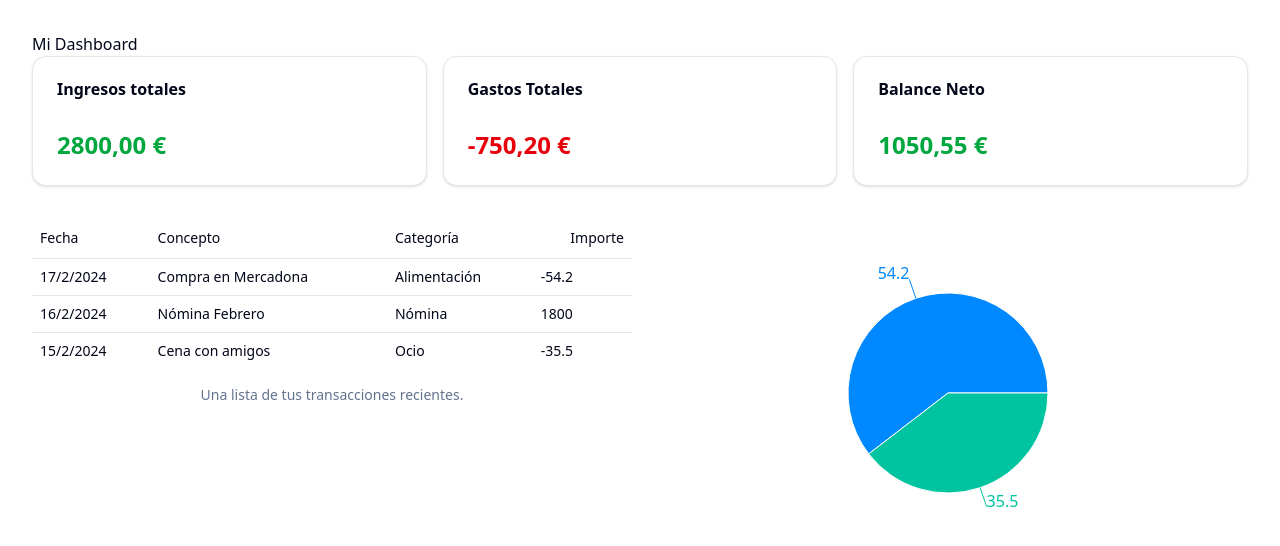
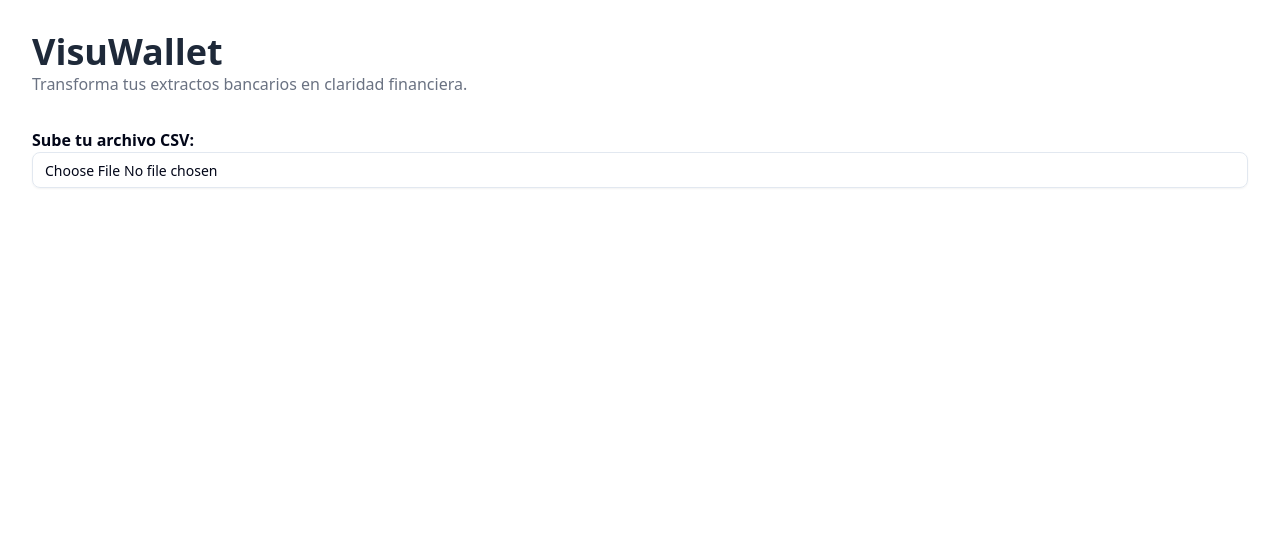
Before and after one commit to Paulasjc/visuwallet, a React (Vite) app: page / in a window 1280 px wide. Shown: the top 546 px of the page. Built offline with nearby package versions, Linux system fonts and the light colour scheme.

Commit message:
fix(logic): connect categorizer to parser

```diff
--- a/package.json
+++ b/package.json
@@ -20,8 +20,8 @@
     "radix-ui": "^1.4.3",
     "react": "^19.2.0",
     "react-dom": "^19.2.0",
-    "tailwind-merge": "^3.4.1",
-    "recharts": "^2.12.7"
+    "recharts": "^2.12.7",
+    "tailwind-merge": "^3.4.1"
   },
   "devDependencies": {
     "@eslint/js": "^9.39.1",
@@ -29,8 +29,8 @@
     "@types/papaparse": "^5.5.2",
     "@types/react": "^19.2.7",
     "@types/react-dom": "^19.2.3",
+    "@types/recharts": "^1.8.29",
     "@vitejs/plugin-react": "^5.1.1",
-    "@types/recharts": "^1.8.29",
     "autoprefixer": "^10.4.24",
     "eslint": "^9.39.1",
     "eslint-plugin-react-hooks": "^7.0.1",
--- a/src/App.tsx
+++ b/src/App.tsx
@@ -1,39 +1,107 @@
-import { SummaryCard } from './components/dashboard/SummaryCard'
-import './App.css'
-import { TransactionTable } from './components/dashboard/TransactionTable'
-import type { Transaction } from './types';
+import { useState } from 'react';
+
+// Importaciones de nuestros tipos y lógica
+import { type Transaction } from './types';
+import { parseCsv } from './lib/parser';
+import { calculateSummary, type SummaryData } from './lib/calculator';
+import { prepareChartData, type ChartData } from './lib/chart-utils';
+
+// Importaciones de nuestros componentes de UI
+import { SummaryCard } from './components/dashboard/SummaryCard';
+import { TransactionTable } from './components/dashboard/TransactionTable';
 import { CategoryChart } from './components/dashboard/CategoryChart';
-import { prepareChartData } from './lib/chart-utils';
+import { FileUpload } from './components/dashboard/FileUpload';
 
 function App() {
+  // --- ESTADOS DE LA APLICACIÓN ---
+  // Estados para los datos del dashboard
+  const [transactions, setTransactions] = useState<Transaction[]>([]);
+  const [summaryData, setSummaryData] = useState<SummaryData | null>(null);
+  const [chartData, setChartData] = useState<ChartData[]>([]);
 
-  const mockTransactions: Transaction[] = [
-    { date: new Date('2024-02-17'), description: 'Compra en Mercadona', category: 'Alimentación', amount: -54.20 },
-    { date: new Date('2024-02-16'), description: 'Nómina Febrero', category: 'Nómina', amount: 1800.00 },
-    { date: new Date('2024-02-15'), description: 'Cena con amigos', category: 'Ocio', amount: -35.50 },
-  ];
+  // Estados para la experiencia de usuario (carga y errores)
+  const [loading, setLoading] = useState(false); // Empieza en 'false'
+  const [error, setError] = useState<string | null>(null);
 
-  const chartData = prepareChartData(mockTransactions);
+  // --- MANEJADOR DE EVENTOS ---
+  const handleFileSelected = (fileContent: string) => {
+    // 1. Inicia el proceso: activa el loading y limpia errores antiguos
+    setLoading(true);
+    setError(null);
 
+    // Usamos un bloque try...catch para manejar posibles fallos en el procesamiento
+    try {
+      // 2. Procesamiento de datos
+      const parsedData = parseCsv({ csvText: fileContent });
 
+      // Comprobación de robustez: si el CSV está vacío o no tiene datos válidos
+      if (parsedData.transactions.length === 0) {
+        throw new Error("No se encontraron transacciones válidas en el archivo. Revisa el formato del CSV.");
+      }
+
+      const summary = calculateSummary(parsedData.transactions);
+      const chart = prepareChartData(parsedData.transactions);
+
+      // 3. Si todo va bien, actualizamos los estados con los nuevos datos
+      setTransactions(parsedData.transactions);
+      setSummaryData(summary);
+      setChartData(chart);
+
+    } catch (err) {
+      // 4. Si algo falla en el 'try', capturamos el error
+      const errorMessage = err instanceof Error ? err.message : "Ocurrió un error desconocido.";
+      setError(errorMessage);
+
+      // Y limpiamos cualquier dato antiguo que pudiera haber en pantalla
+      setTransactions([]);
+      setSummaryData(null);
+      setChartData([]);
+
+    } finally {
+      // 5. Al final, haya ido bien o mal, desactivamos el estado de carga
+      setLoading(false);
+    }
+  };
+
+  // --- RENDERIZADO DEL COMPONENTE ---
   return (
-    <div className='p-8'>
-      <h1>Mi Dashboard</h1>
-      <div className='grid gap-4 md:grid-cols-3'>
-      <SummaryCard title='Ingresos totales' value={2800} />
-      <SummaryCard title="Gastos Totales" value={-750.20} />
-      <SummaryCard title="Balance Neto" value={1050.55} />
+    <div className='p-8 max-w-7xl mx-auto'> {/* Centramos el contenido y le damos un ancho máximo */}
+      <header className='mb-8'>
+        <h1 className='text-4xl font-bold text-gray-800'>VisuWallet</h1>
+        <p className='text-gray-500'>Transforma tus extractos bancarios en claridad financiera.</p>
+      </header>
 
+      <FileUpload onFileSelected={handleFileSelected} />
 
+      {/* Muestra el indicador de carga si está activo */}
+      {loading && <p className="mt-4 text-blue-600">Cargando y procesando datos...</p>}
 
-      </div>
-      <div className="grid grid-cols-1 md:grid-cols-2 gap-4 mt-8">
-        <TransactionTable transactions={mockTransactions} />
-        <CategoryChart data={chartData} /> {/* <-- USANDO EL NUEVO COMPONENTE */}
-      </div>
+      {/* Muestra el mensaje de error si existe */}
+      {error && <p className="mt-4 text-red-600 font-semibold">Error: {error}</p>}
 
+      {/* Contenedor del Dashboard: solo se muestra si no hay carga, no hay error y hay datos */}
+      {!loading && !error && summaryData && (
+        <main className='mt-8'>
+          {/* Sección de Resumen */}
+          <div className='grid gap-4 md:grid-cols-3'>
+            <SummaryCard title='Ingresos Totales' value={summaryData.totalIncome} />
+            <SummaryCard title="Gastos Totales" value={summaryData.totalExpenses} />
+            <SummaryCard title="Balance Neto" value={summaryData.netBalance} />
+          </div>
+
+          {/* Sección de Detalles */}
+          <div className="grid grid-cols-1 lg:grid-cols-5 gap-4 mt-8">
+            <div className="lg:col-span-3">
+              <TransactionTable transactions={transactions} />
+            </div>
+            <div className="lg:col-span-2">
+              <CategoryChart data={chartData} />
+            </div>
+          </div>
+        </main>
+      )}
     </div>
-  )
+  );
 }
 
-export default App
+export default App;
--- /dev/null
+++ b/src/components/dashboard/FileUpload.tsx
@@ -0,0 +1,37 @@
+// 1. Importamos el componente Input de Shadcn
+import { Input } from "@/components/ui/input";
+
+
+type FileUploadProps = {
+    onFileSelected: (fileContent: string) => void;
+}
+
+// 2. Declaramos el componente. No necesita props por ahora.
+export const FileUpload = ({onFileSelected}: FileUploadProps) => {
+
+    const handleFileChange = (event: React.ChangeEvent<HTMLInputElement>) => {
+        const file = event.target.files?.[0]; // Coge el primer archivo seleccionado
+
+        if (file) {
+          const reader = new FileReader(); // Crea un lector de archivos
+
+          // Esto se ejecuta CUANDO el lector TERMINA de leer el archivo
+          reader.onload = (e) => {
+            const text = e.target?.result as string;
+            // ¡Aquí tenemos el contenido del archivo como texto!
+            // Ahora, usamos el "walkie-talkie" para avisar al padre
+            onFileSelected(text);
+          };
+
+          // Le decimos al lector que empiece a leer el archivo como texto
+          reader.readAsText(file);
+        }
+      };
+  // 3. Usamos 'return' para devolver el JSX
+  return (
+    <div>
+      <label htmlFor="file-upload" className="font-bold">Sube tu archivo CSV:</label>
+      <Input id="file-upload" type="file" accept=".csv" onChange={handleFileChange} />
+    </div>
+  );
+};
--- /dev/null
+++ b/src/components/ui/button.tsx
@@ -0,0 +1,64 @@
+import * as React from "react"
+import { cva, type VariantProps } from "class-variance-authority"
+import { Slot } from "radix-ui"
+
+import { cn } from "@/lib/utils"
+
+const buttonVariants = cva(
+  "inline-flex items-center justify-center gap-2 whitespace-nowrap rounded-md text-sm font-medium transition-all disabled:pointer-events-none disabled:opacity-50 [&_svg]:pointer-events-none [&_svg:not([class*='size-'])]:size-4 shrink-0 [&_svg]:shrink-0 outline-none focus-visible:border-ring focus-visible:ring-ring/50 focus-visible:ring-[3px] aria-invalid:ring-destructive/20 dark:aria-invalid:ring-destructive/40 aria-invalid:border-destructive",
+  {
+    variants: {
+      variant: {
+        default: "bg-primary text-primary-foreground hover:bg-primary/90",
+        destructive:
+          "bg-destructive text-white hover:bg-destructive/90 focus-visible:ring-destructive/20 dark:focus-visible:ring-destructive/40 dark:bg-destructive/60",
+        outline:
+          "border bg-background shadow-xs hover:bg-accent hover:text-accent-foreground dark:bg-input/30 dark:border-input dark:hover:bg-input/50",
+        secondary:
+          "bg-secondary text-secondary-foreground hover:bg-secondary/80",
+        ghost:
+          "hover:bg-accent hover:text-accent-foreground dark:hover:bg-accent/50",
+        link: "text-primary underline-offset-4 hover:underline",
+      },
+      size: {
+        default: "h-9 px-4 py-2 has-[>svg]:px-3",
+        xs: "h-6 gap-1 rounded-md px-2 text-xs has-[>svg]:px-1.5 [&_svg:not([class*='size-'])]:size-3",
+        sm: "h-8 rounded-md gap-1.5 px-3 has-[>svg]:px-2.5",
+        lg: "h-10 rounded-md px-6 has-[>svg]:px-4",
+        icon: "size-9",
+        "icon-xs": "size-6 rounded-md [&_svg:not([class*='size-'])]:size-3",
+        "icon-sm": "size-8",
+        "icon-lg": "size-10",
+      },
+    },
+    defaultVariants: {
+      variant: "default",
+      size: "default",
+    },
+  }
+)
+
+function Button({
+  className,
+  variant = "default",
+  size = "default",
+  asChild = false,
+  ...props
+}: React.ComponentProps<"button"> &
+  VariantProps<typeof buttonVariants> & {
+    asChild?: boolean
+  }) {
+  const Comp = asChild ? Slot.Root : "button"
+
+  return (
+    <Comp
+      data-slot="button"
+      data-variant={variant}
+      data-size={size}
+      className={cn(buttonVariants({ variant, size, className }))}
+      {...props}
+    />
+  )
+}
+
+export { Button, buttonVariants }
--- /dev/null
+++ b/src/components/ui/input.tsx
@@ -0,0 +1,21 @@
+import * as React from "react"
+
+import { cn } from "@/lib/utils"
+
+function Input({ className, type, ...props }: React.ComponentProps<"input">) {
+  return (
+    <input
+      type={type}
+      data-slot="input"
+      className={cn(
+        "file:text-foreground placeholder:text-muted-foreground selection:bg-primary selection:text-primary-foreground dark:bg-input/30 border-input h-9 w-full min-w-0 rounded-md border bg-transparent px-3 py-1 text-base shadow-xs transition-[color,box-shadow] outline-none file:inline-flex file:h-7 file:border-0 file:bg-transparent file:text-sm file:font-medium disabled:pointer-events-none disabled:cursor-not-allowed disabled:opacity-50 md:text-sm",
+        "focus-visible:border-ring focus-visible:ring-ring/50 focus-visible:ring-[3px]",
+        "aria-invalid:ring-destructive/20 dark:aria-invalid:ring-destructive/40 aria-invalid:border-destructive",
+        className
+      )}
+      {...props}
+    />
+  )
+}
+
+export { Input }
--- a/src/lib/parser.ts
+++ b/src/lib/parser.ts
@@ -1,8 +1,8 @@
 // src/lib/parser.ts
 
-// CORRECCIÓN 1: Importa el tipo 'PapaParseError' junto con 'Papa'.
 import Papa, { type ParseError } from 'papaparse';
 import { type Transaction } from '@/types';
+import { categorizeTransaction } from './categorizer'; // Importamos la función
 
 interface ParseCsvOptions {
   csvText: string;
@@ -22,30 +22,40 @@
     dynamicTyping: true,
   });
 
-  const transactions: Transaction[] = [];
+  const transactions: Transaction[] = []; // Inicializamos el array de transacciones aquí
   const parsingErrors: ParseCsvResult['errors'] = [];
 
+  // --- BUCLE PRINCIPAL ---
+  // Recorremos cada fila que nos da PapaParse
   for (const row of result.data as any[]) {
+    // 1. Extraemos los datos de la fila actual
     const date = row.Fecha || row.Date || row.date;
     const description = row.Concepto || row.Description || row.description;
     const amount = row.Importe || row.Amount || row.amount;
 
+    // 2. Validación: si faltan datos esenciales, saltamos a la siguiente fila
     if (!date || !description || amount === undefined) {
       continue;
     }
 
+    // 3. Creamos un objeto de transacción con los datos limpios
     const transaction: Transaction = {
       date: new Date(date),
       description: String(description),
       amount: Number(amount),
-      category: 'Sin categoría',
+      // Asignamos una categoría temporal que vamos a sobreescribir
+      category: '',
     };
 
+    // 4. ¡MOMENTO CLAVE!
+    //    Llamamos al categorizador para que nos dé la categoría correcta
+    //    y la asignamos a nuestra transacción.
+    transaction.category = categorizeTransaction(transaction);
+
+    // 5. Añadimos la transacción completa (con su categoría) al array de resultados
     transactions.push(transaction);
   }
 
-  // CORRECCIÓN 2: Añade el tipo 'PapaParseError' al parámetro 'e'.
-  // Esto le dice a TypeScript que 'e' siempre tendrá las propiedades 'message' y 'row'.
   const allErrors = [
     ...parsingErrors,
     ...result.errors
@@ -53,7 +63,6 @@
       .map((e: ParseError & { row: number }) => ({ message: e.message, row: e.row })),
   ];
 
-  // Ahora, la línea del 'filter' que añadiste ya no es necesaria.
   return {
     transactions,
     errors: allErrors,
```
